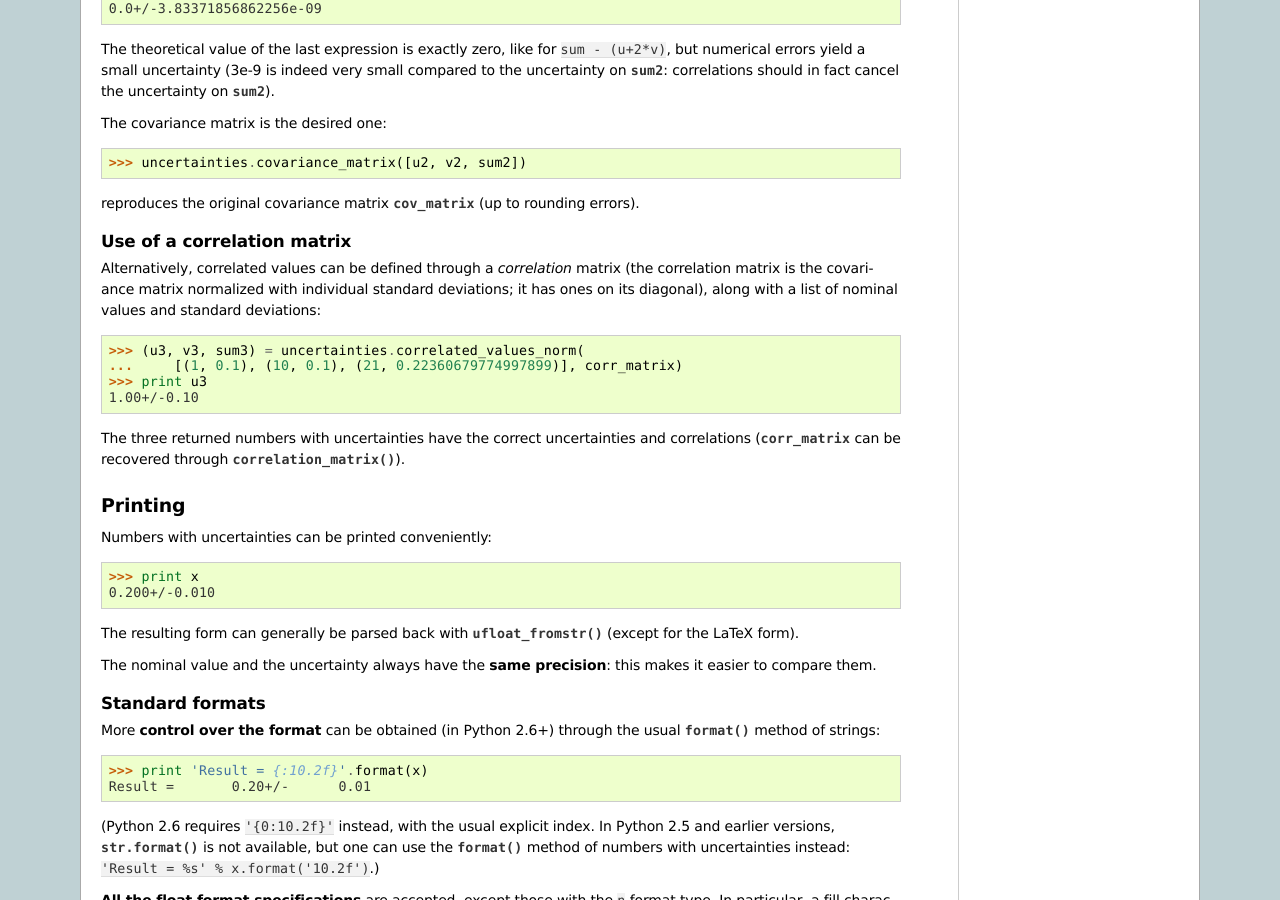
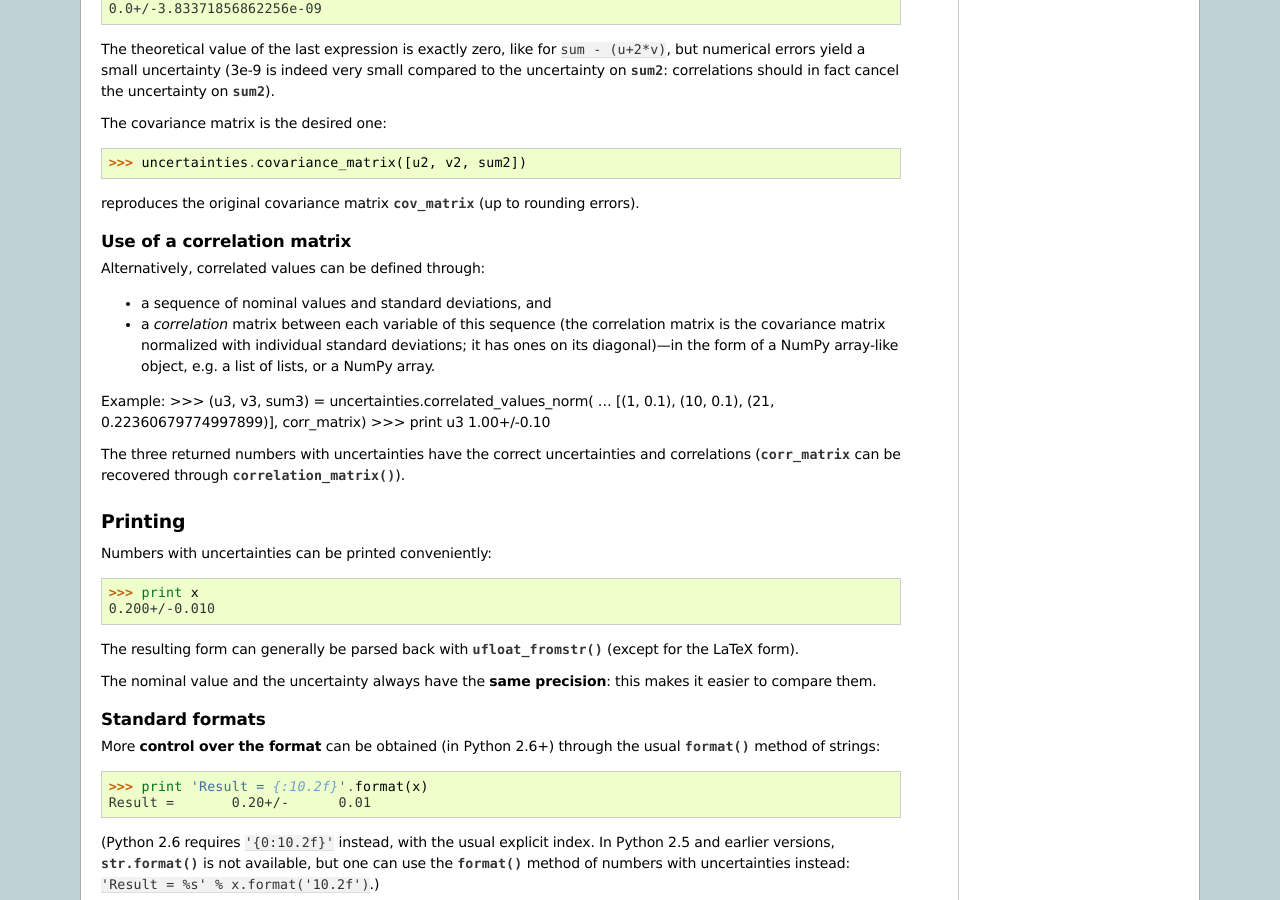
Before and after one commit to lmfit/uncertainties, a Sphinx documentation site: the page built from doc/user_guide.rst, in a window 1280 px wide and 900 px high, scrolled down 4924 px. Built offline with Sphinx 7.4.7, drawn with Linux system fonts in a browser that asks for light colours; pages that are not in the unit, such as notebooks, are missing from menus.

Commit message:
More explicit HTML documentation.

```diff
--- a/doc/user_guide.rst
+++ b/doc/user_guide.rst
@@ -350,11 +350,16 @@ rounding errors).
 Use of a correlation matrix
 ---------------------------
 
-Alternatively, correlated values can be defined through a
-*correlation* matrix (the correlation matrix is the covariance matrix
-normalized with individual standard deviations; it has ones on its
-diagonal), along with a list of nominal values and standard deviations:
+Alternatively, correlated values can be defined through:
 
+- a sequence of nominal values and standard deviations, and
+- a *correlation* matrix between each variable of this sequence
+  (the correlation matrix is the covariance matrix
+  normalized with individual standard deviations; it has ones on its
+  diagonal)—in the form of a NumPy array-like object, e.g. a
+  list of lists, or a NumPy array.
+
+Example:
 >>> (u3, v3, sum3) = uncertainties.correlated_values_norm(
 ...     [(1, 0.1), (10, 0.1), (21, 0.22360679774997899)], corr_matrix)
 >>> print u3
```
Also changed, not shown: 1 other file.
